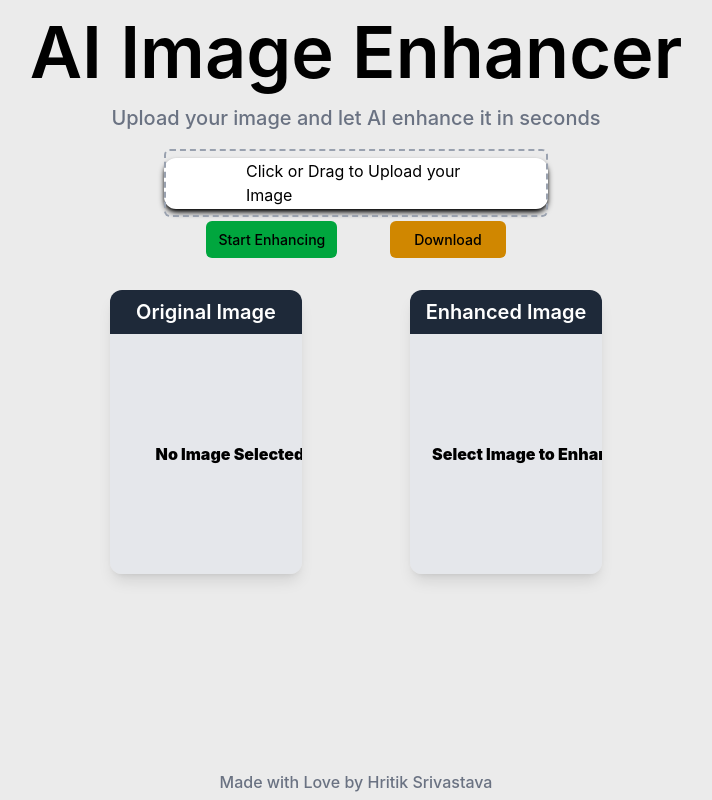
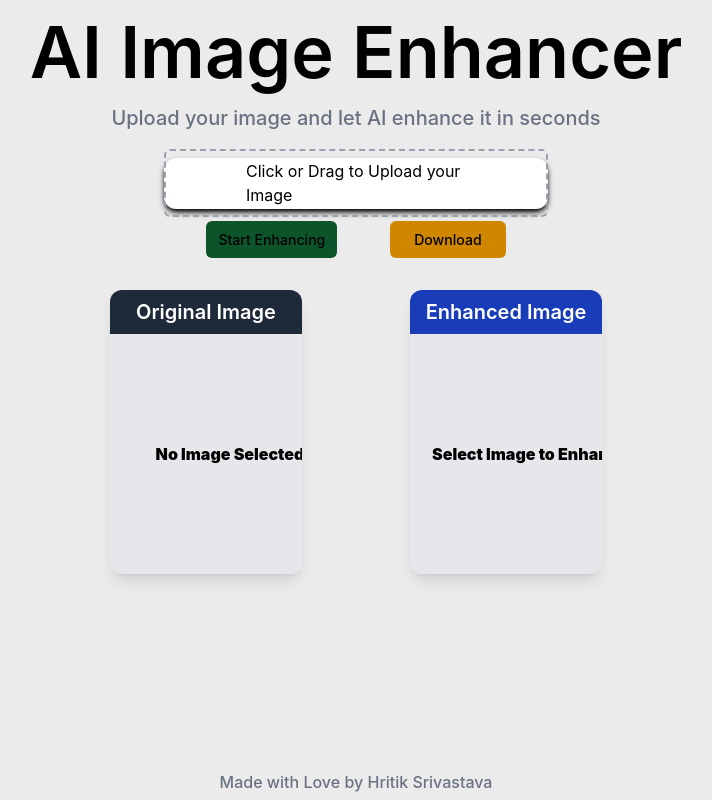
Before and after one commit to Arpit9320/ai-image-enhancer, a React (Vite) app: page / in a window 1280 px wide. Shown: the whole page, without its empty margins (284-996 px from the left). Built offline with nearby package versions, Linux system fonts and the light colour scheme.

Commit message:
Initial logic for the project

```diff
--- a/src/App.jsx
+++ b/src/App.jsx
@@ -7,7 +7,7 @@ import ImageContainer from "./components/ImageContainer"
 
 const App = () => {
   return (
-    <div className="main min-h-screen w-full bg-[rgb(235,235,235)]  font-sans flex flex-col justify-start items-center  pt-4">
+    <div className="main min-h-screen w-full bg-[rgb(235,235,235)]  font-sans flex flex-col justify-start items-center  pt-4 ">
       <Header/>
 
       <ActionBtn/>
--- a/src/components/ActionBtn.jsx
+++ b/src/components/ActionBtn.jsx
@@ -4,7 +4,7 @@ import { ImageSrc } from './Context/Image'
 
 const ActionBtn = () => {
 
-  const [Previewimg, setPreviewimg, file, setFile] = useContext(ImageSrc)
+  const {Previewimg, setPreviewimg, file, setFile} = useContext(ImageSrc)
 
   const imagePreview = (dets)=>{
     const selectedFile = dets.target.files[0]
--- a/src/components/Context/Image.jsx
+++ b/src/components/Context/Image.jsx
@@ -11,10 +11,13 @@ const Image = (props) => {
 
     const [Enhancedimg, setEnhancedimg] = useState(null)
 
+    const [loader, setLoader] = useState(false)
+
+
   return (
     <div>
 
-        <ImageSrc.Provider value={[Previewimg, setPreviewimg, file, setFile,Enhancedimg, setEnhancedimg]}>
+        <ImageSrc.Provider value={{Previewimg, setPreviewimg, file, setFile, Enhancedimg, setEnhancedimg, loader, setLoader}}>
             {props.children}
         </ImageSrc.Provider>
 
--- a/src/components/ImageCard.jsx
+++ b/src/components/ImageCard.jsx
@@ -1,18 +1,24 @@
 import { ImageSrc } from './Context/Image'
 import { useContext} from 'react'
 
-const ImageCard = ({heading, status}) => {
-    const [Previewimg, setPreviewimg, file, setFile] = useContext(ImageSrc)
+const ImageCard = ({heading, status, showloader, src, bg}) => {
+    const {file} = useContext(ImageSrc)
 
   return (
       <div className='shadow-lg rounded-xl overflow-hidden lg:max-h-[24vw] lg:max-w-[15vw] max-h-full max-w-[99%] mx-auto'>
-        <h2 className='text-xl font-semibold text-center bg-gray-800 text-white py-2'>{heading}</h2>
+        <h2 className={`text-xl font-semibold text-center ${bg} text-white py-2`} >{heading}</h2>
 
-        {file?
-          (<img src={Previewimg} alt="" className=' object-cover'/>)
-          :
-          (<div className='flex items-center justify-center h-60 w-60 bg-gray-200 font-black'>{status}</div>)
-        }
+        {showloader ? (
+          <div className='flex items-center justify-center w-60 bg-gray-200 font-black'>
+            Enhancing...
+          </div>
+        ) : file ? (
+          <img src={src} alt="" className='object-cover' />
+        ) : (
+          <div className='flex items-center justify-center h-60 w-60 bg-gray-200 font-black'>
+            {status}
+          </div>
+        )}
 
 
       </div>
--- a/src/components/ImageContainer.jsx
+++ b/src/components/ImageContainer.jsx
@@ -1,9 +1,12 @@
 import ImageCard from "./ImageCard"
+import { ImageSrc } from './Context/Image'
+import { useContext} from 'react'
 
 
 const ImageContainer = () => {
 
 
+  const {Previewimg, setPreviewimg, loader, Enhancedimg} = useContext(ImageSrc)
 
 
   return (
@@ -11,11 +14,11 @@ const ImageContainer = () => {
 
       {/* original image */}
 
-      <ImageCard heading = {'Original Image'} status = {'No Image Selected'}/>
+      <ImageCard heading = {'Original Image'} status = {'No Image Selected'} src={Previewimg} bg={'bg-gray-800'}/>
 
       {/* Enhanced image */}
 
-      <ImageCard heading = {'Enhanced Image'} status = {'Select Image to Enhance'}/>
+      <ImageCard heading = {'Enhanced Image'} status = {'Select Image to Enhance'} showloader={loader} src={Enhancedimg} bg={'bg-blue-800'}/>
 
     </div>
   )
--- a/src/components/StartBtn.jsx
+++ b/src/components/StartBtn.jsx
@@ -1,9 +1,27 @@
+import { useContext, useEffect} from "react"
+import { ImageSrc } from "./Context/Image"
 
 
 const StartBtn = () => {
+
+  const {Previewimg, file, loader, setLoader, setEnhancedimg} = useContext(ImageSrc)
+
+
+  const startEnhancing = ()=>{
+    setLoader(true)
+
+    setTimeout(() => {
+        setEnhancedimg(Previewimg)
+        setLoader(false)
+    }, 2000)
+  }
+  const isDisabled = !file || loader;
+
   return (
     <>
-      <button className="text-black bg-green-600 border-none outline-none px-3 lg:text-[1.1vw] text-[3vw] font-medium hover:bg-green-700 transition-all ease cursor-not-allowed rounded-md py-2">Start Enhancing</button>
+      <button className={`text-black  border-none outline-none px-3 lg:text-[1.1vw] text-[3vw] font-medium  transition-all ease rounded-md py-2
+      ${isDisabled? "cursor-not-allowed bg-green-900"
+      : "cursor-pointer bg-green-600 hover:bg-green-700"}`} disabled={isDisabled} onClick={startEnhancing}>{loader ? "Enhancing..." : "Start Enhancing"}</button>
     </>
   )
 }
--- /dev/null
+++ b/src/components/enhanceimageapi.js
@@ -0,0 +1,2 @@
+const API_key = ''
+const BASE_URL = ''
```
Also changed, not shown: src/components/Loader.jsx (added).
